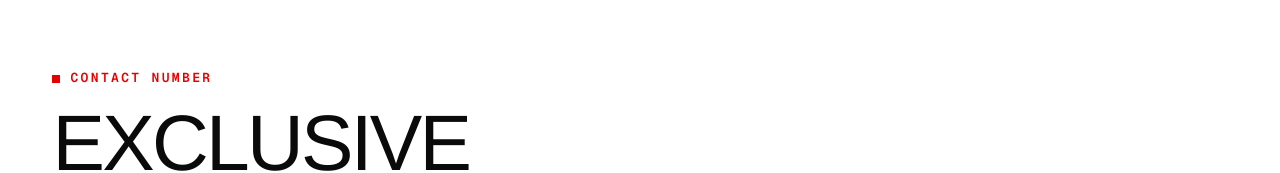
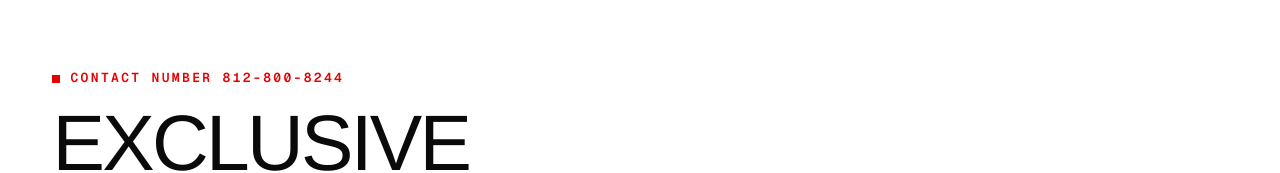
Before and after one commit to dmytro-webild/df0f0359-55bd-462a-af69-30db2382f1fd, a React (Vite) app: page / in a window 1280 px wide. Shown: the part 141-314 px from the top of the page. Built offline with nearby package versions, Linux system fonts and the light colour scheme; a web font is replaced by a local one.

Commit message:
Update src/pages/HomePage.tsx

```diff
--- a/src/pages/HomePage.tsx
+++ b/src/pages/HomePage.tsx
@@ -9,7 +9,7 @@ export default function HomePage() {
     <>
       <div id="home" data-webild-section="HeroParticleTruck" data-webild-section-id="HeroParticleTruck-1" data-section="home">
         <HeroParticleTruck
-          label="contact number"
+          label="contact number 812-800-8244"
           title="EXCLUSIVE SLIDING"
           description="if your looking for custom builds, show & shine showcases,burn outs, vip, vendors, then this is the show for you!"
           primaryButton={{
```
